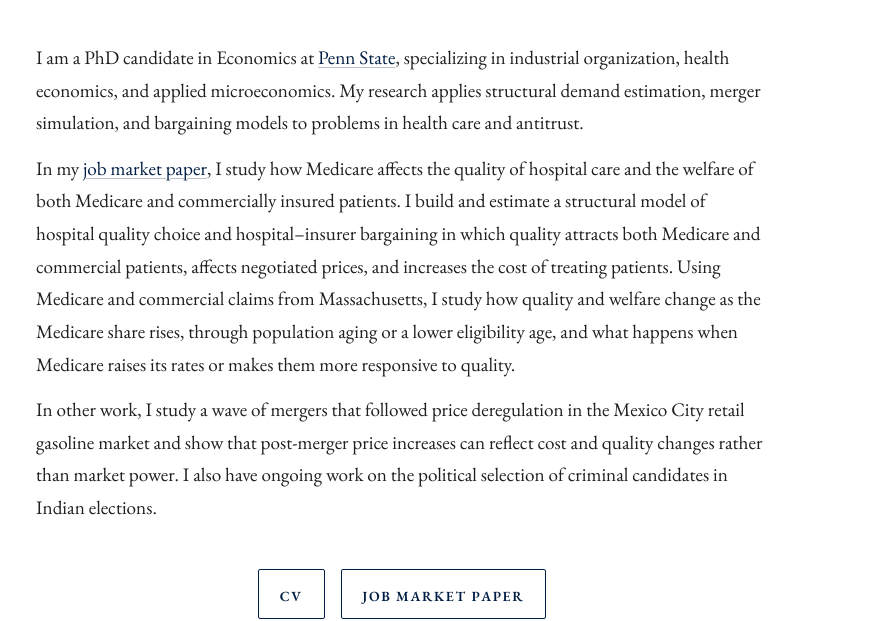
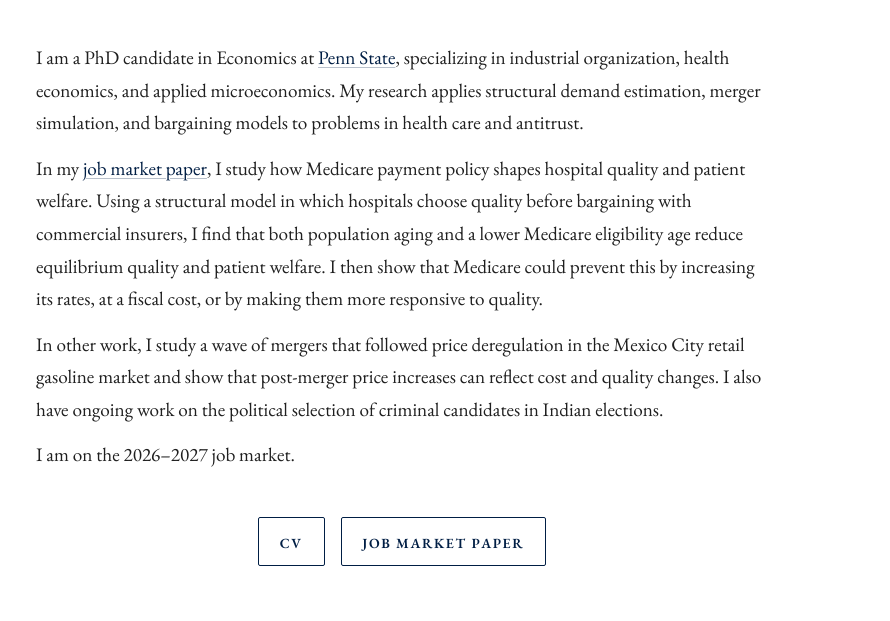
Before and after one commit to ericsanmiguel/ericsanmiguel.github.io, a plain HTML site: page index.html in a window 1280 px wide. Shown: the part 70-691 px from the top of the page, 390-1280 px from the left. Drawn offline with nearby package versions, Linux system fonts and the light colour scheme.

Commit message:
Update site
Co-Authored-By: Claude Opus 5.5 <noreply@anthropic.com>

```diff
--- a/index.html
+++ b/index.html
@@ -89,8 +89,9 @@
             <div class="hero-content">
                 <div class="bio">
                     <p>I am a PhD candidate in Economics at <a href="https://econ.la.psu.edu/" target="_blank" class="dept-link">Penn State</a>, specializing in industrial organization, health economics, and applied microeconomics. My research applies structural demand estimation, merger simulation, and bargaining models to problems in health care and antitrust.</p>
-                    <p>In my <a href="EricSanMiguel_JMP.pdf" target="_blank" class="dept-link">job market paper</a>, I study how Medicare affects the quality of hospital care and the welfare of both Medicare and commercially insured patients. I build and estimate a structural model of hospital quality choice and hospital&ndash;insurer bargaining in which quality attracts both Medicare and commercial patients, affects negotiated prices, and increases the cost of treating patients. Using Medicare and commercial claims from Massachusetts, I study how quality and welfare change as the Medicare share rises, through population aging or a lower eligibility age, and what happens when Medicare raises its rates or makes them more responsive to quality.</p>
-                    <p>In other work, I study a wave of mergers that followed price deregulation in the Mexico City retail gasoline market and show that post-merger price increases can reflect cost and quality changes rather than market power. I also have ongoing work on the political selection of criminal candidates in Indian elections.</p>
+                    <p>In my <a href="EricSanMiguel_JMP.pdf" target="_blank" class="dept-link">job market paper</a>, I study how Medicare payment policy shapes hospital quality and patient welfare. Using a structural model in which hospitals choose quality before bargaining with commercial insurers, I find that both population aging and a lower Medicare eligibility age reduce equilibrium quality and patient welfare. I then show that Medicare could prevent this by increasing its rates, at a fiscal cost, or by making them more responsive to quality.</p>
+                    <p>In other work, I study a wave of mergers that followed price deregulation in the Mexico City retail gasoline market and show that post-merger price increases can reflect cost and quality changes. I also have ongoing work on the political selection of criminal candidates in Indian elections.</p>
+                    <p>I am on the 2026&ndash;2027 job market.</p>
                 </div>
                 <div id="cv" class="hero-cv-links">
                     <a href="EricSanMiguel_CV.pdf" class="cv-button" target="_blank">
```
